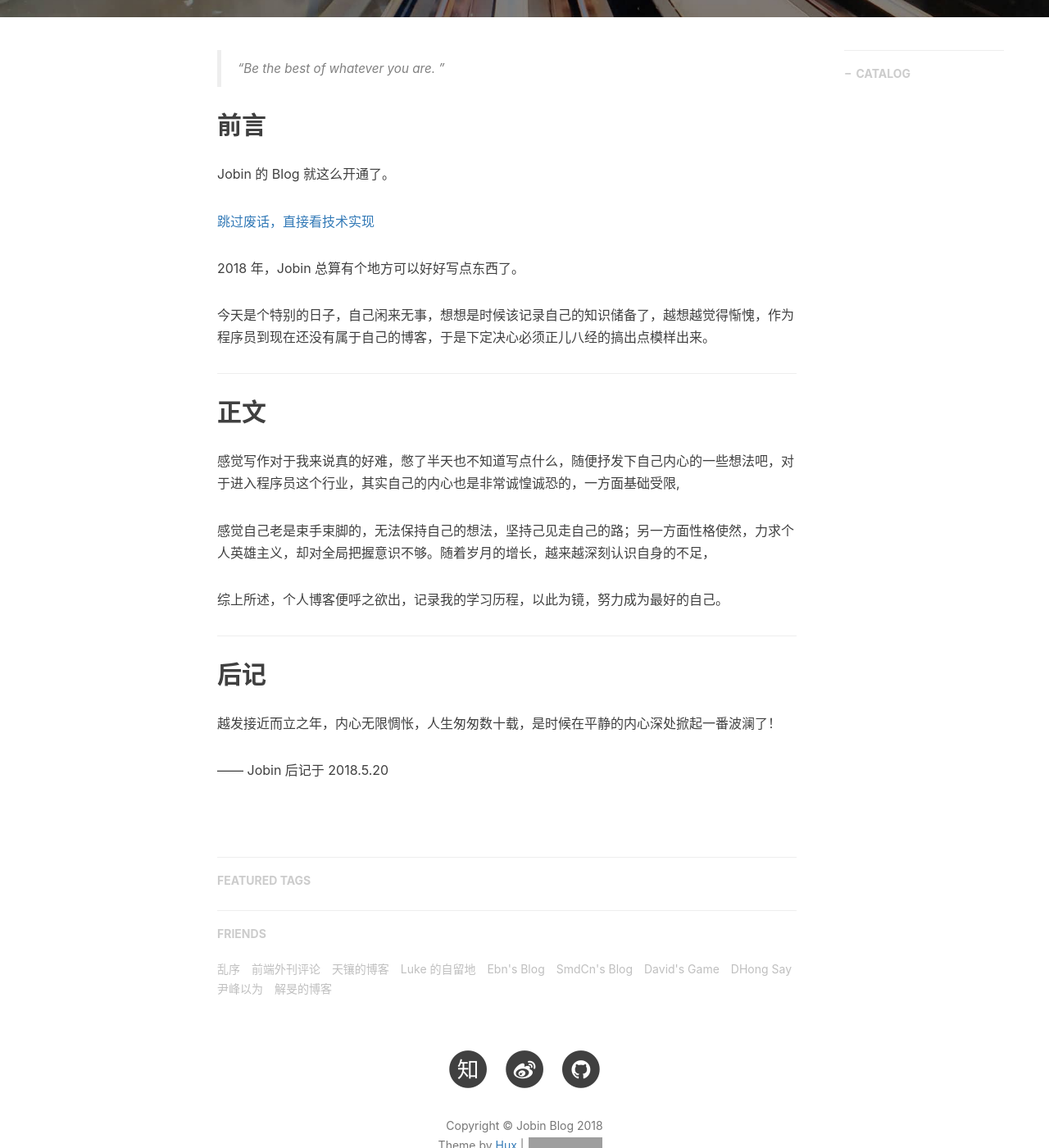
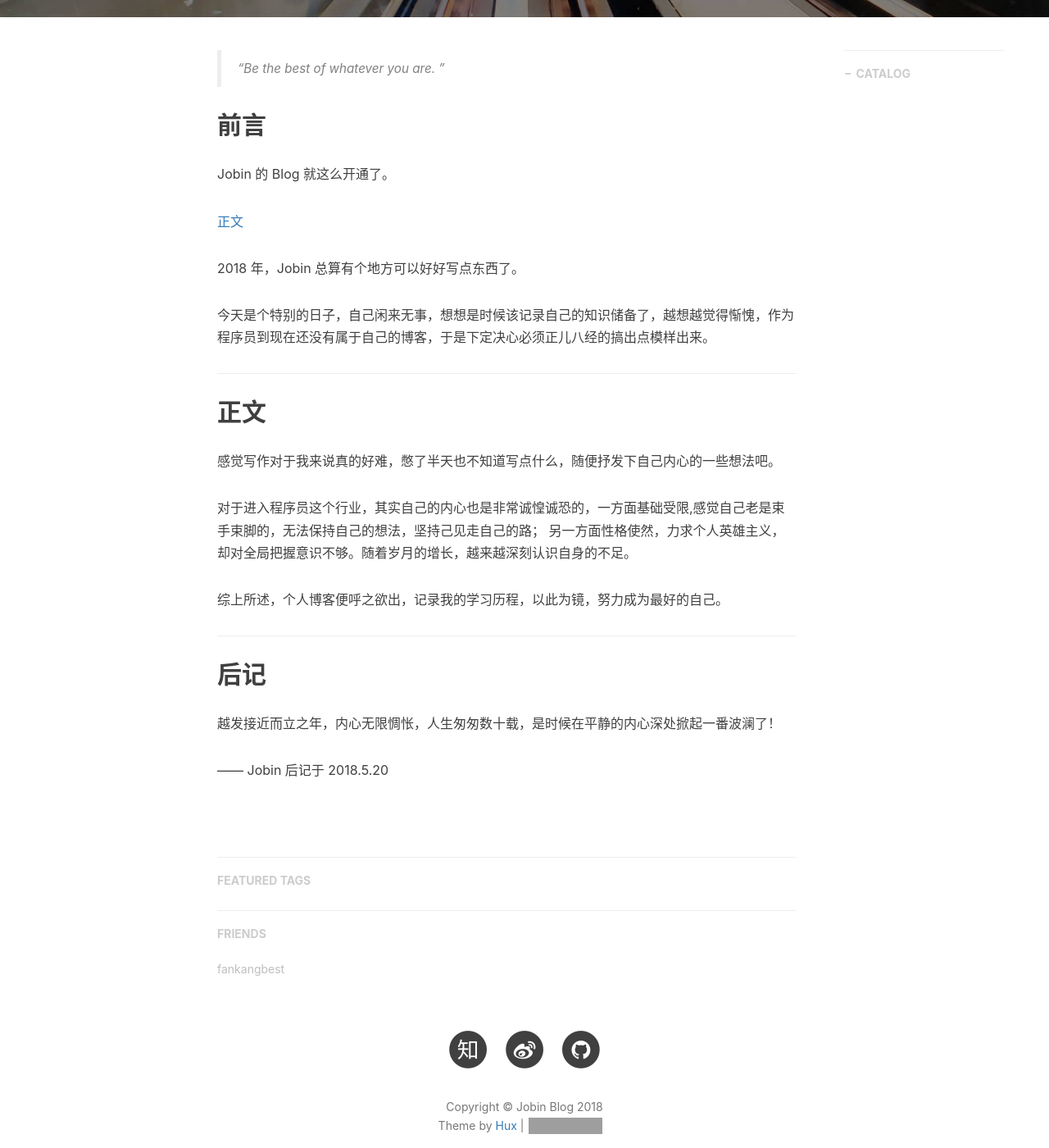
Before and after one commit to helloworldjhb/helloworldjhb.github.io, a Jekyll site: the page built from _posts/2018-05-20-hello-2018.markdown, in a window 1280 px wide and 1400 px high, scrolled down 502 px. Shown: the whole window at 82% size. Built offline with Jekyll 4.4.1, drawn with Linux system fonts in a browser that asks for light colours; nearby versions of some CDN libraries; comment, search, counter and statistics services are not loaded; grey boxes are pictures that could not be loaded.

Commit message:
Init my blog

```diff
--- a/_config.yml
+++ b/_config.yml
@@ -86,38 +86,12 @@ service-worker: true
 
 # Friends
 friends: [
-    {
+    #{
     #     title: "Su",
     #     href: "http://su.gallery/"
-    # },{
-        title: "乱序",
-        href: "http://mida.re/"
-    },{
-        title: "前端外刊评论",
-        href: "http://qianduan.guru/"
-    },{
-        title: "天镶的博客",
-        href: "http://lingyu.wang/"
-    },{
-        title: "Luke 的自留地",
-        href: "http://hmqk1995.github.io"
-    },{
-        title: "Ebn's Blog",
-        href: "http://ebnbin.com/"
-    },{
-        title: "SmdCn's Blog",
-        href: "http://blog.smdcn.net"
-    },{
-        title: "David's Game",
-        href: "https://www.ruoyaowu.com/"
-    },{
-        title: "DHong Say",
-        href: "http://dhong.co"
-    },{
-        title: "尹峰以为",
-        href: "http://ingf.github.io/"
-    },{
-        title: "解旻的博客",
-        href: "http://xieminis.me/"
+    # },
+    {
+        title: "fankangbest",
+        href: "https://fankangbest.github.io/"
     }
 ]
--- a/_posts/2018-05-20-hello-2018.markdown
+++ b/_posts/2018-05-20-hello-2018.markdown
@@ -17,7 +17,7 @@ tags:
 
 Jobin 的 Blog 就这么开通了。
 
-[跳过废话，直接看技术实现 ](#build)
+[正文 ](#build)
 
 
 
@@ -32,9 +32,10 @@ Jobin 的 Blog 就这么开通了。
 
 ## 正文
 
-感觉写作对于我来说真的好难，憋了半天也不知道写点什么，随便抒发下自己内心的一些想法吧，对于进入程序员这个行业，其实自己的内心也是非常诚惶诚恐的，一方面基础受限,
+感觉写作对于我来说真的好难，憋了半天也不知道写点什么，随便抒发下自己内心的一些想法吧。
 
-感觉自己老是束手束脚的，无法保持自己的想法，坚持己见走自己的路；另一方面性格使然，力求个人英雄主义，却对全局把握意识不够。随着岁月的增长，越来越深刻认识自身的不足，
+对于进入程序员这个行业，其实自己的内心也是非常诚惶诚恐的，一方面基础受限,感觉自己老是束手束脚的，无法保持自己的想法，坚持己见走自己的路；
+另一方面性格使然，力求个人英雄主义，却对全局把握意识不够。随着岁月的增长，越来越深刻认识自身的不足。
 
 综上所述，个人博客便呼之欲出，记录我的学习历程，以此为镜，努力成为最好的自己。
 
```
